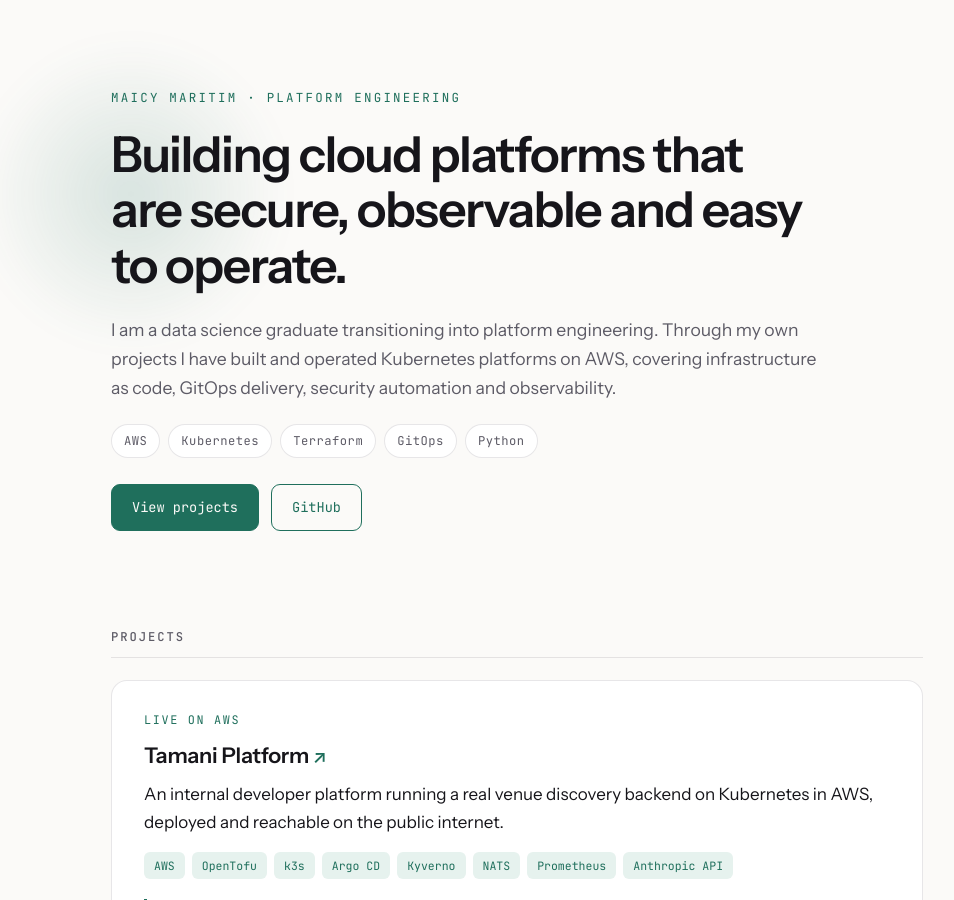
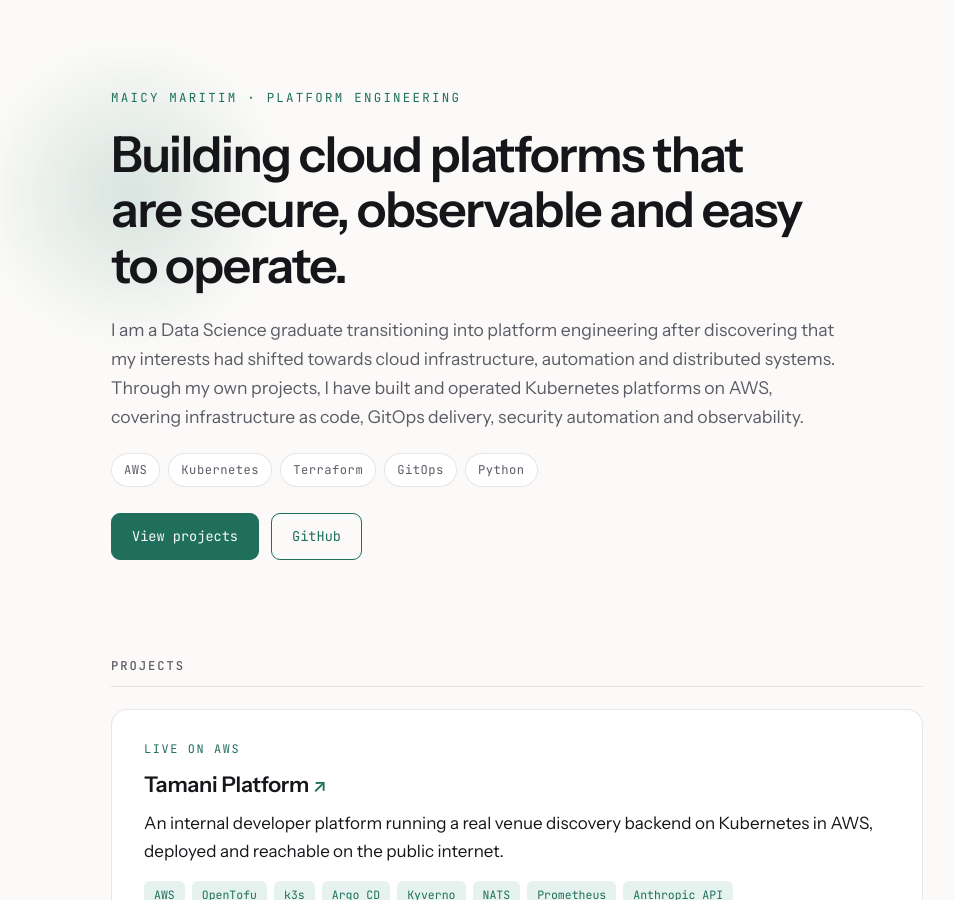
Before and after one commit to MaicyMxtim/MaicyMxtim.github.io, a Jekyll site: the page built from index.md, in a window 1280 px wide and 900 px high. Shown: the whole window, without its empty margins (123-1077 px from the left). Built offline with Jekyll 4.4.1, drawn with Linux system fonts in a browser that asks for light colours.

Commit message:
Refine the introduction

```diff
--- a/index.md
+++ b/index.md
@@ -5,7 +5,7 @@ layout: default
 <header class="hero">
 <p class="kicker">Maicy Maritim · Platform Engineering</p>
 <h1>Building cloud platforms that are secure, observable and easy to operate.</h1>
-<p class="sub">I am a data science graduate transitioning into platform engineering. Through my own projects I have built and operated Kubernetes platforms on AWS, covering infrastructure as code, GitOps delivery, security automation and observability.</p>
+<p class="sub">I am a Data Science graduate transitioning into platform engineering after discovering that my interests had shifted towards cloud infrastructure, automation and distributed systems. Through my own projects, I have built and operated Kubernetes platforms on AWS, covering infrastructure as code, GitOps delivery, security automation and observability.</p>
 <ul class="chips">
 <li>AWS</li><li>Kubernetes</li><li>Terraform</li><li>GitOps</li><li>Python</li>
 </ul>
```
